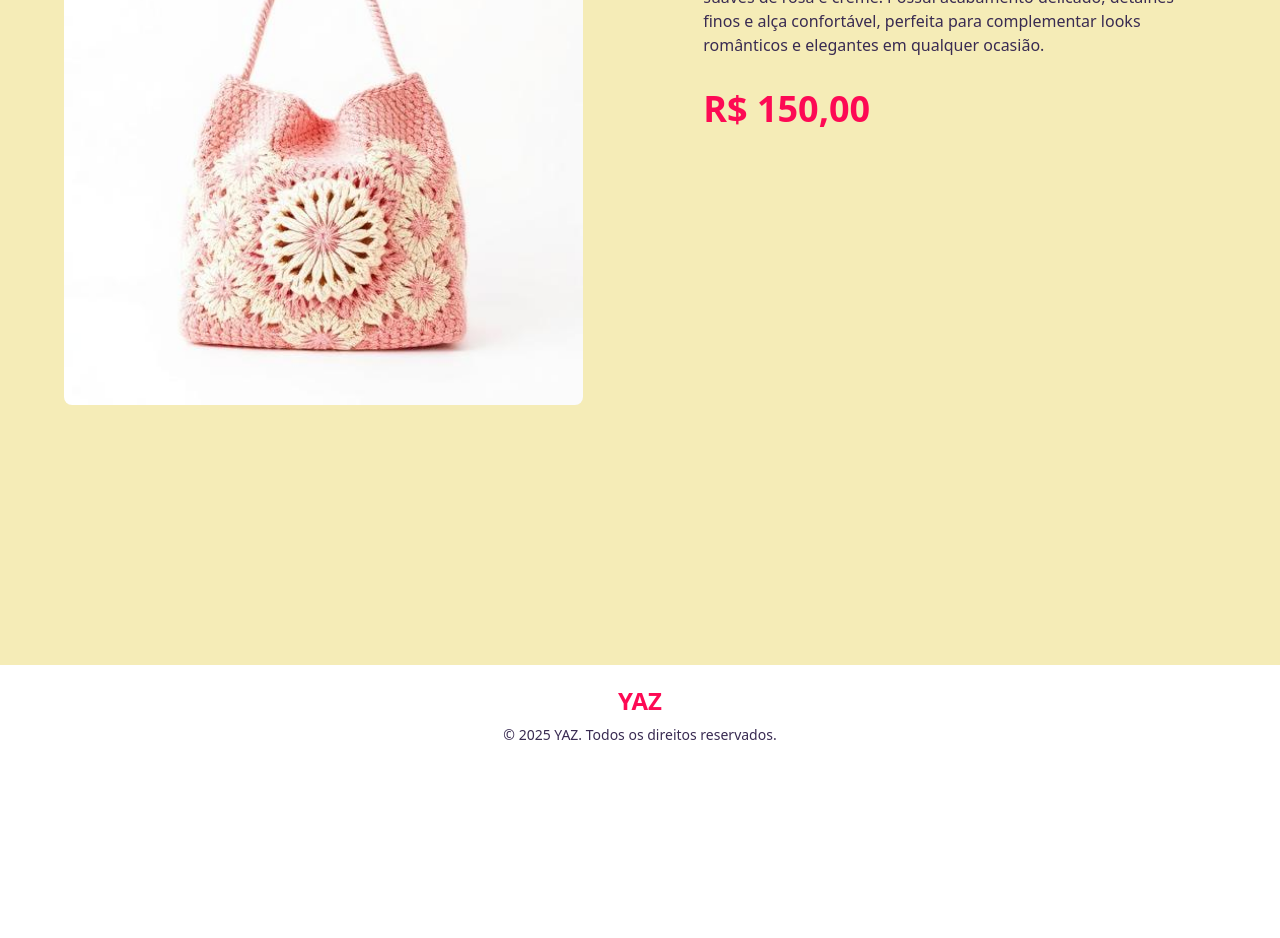
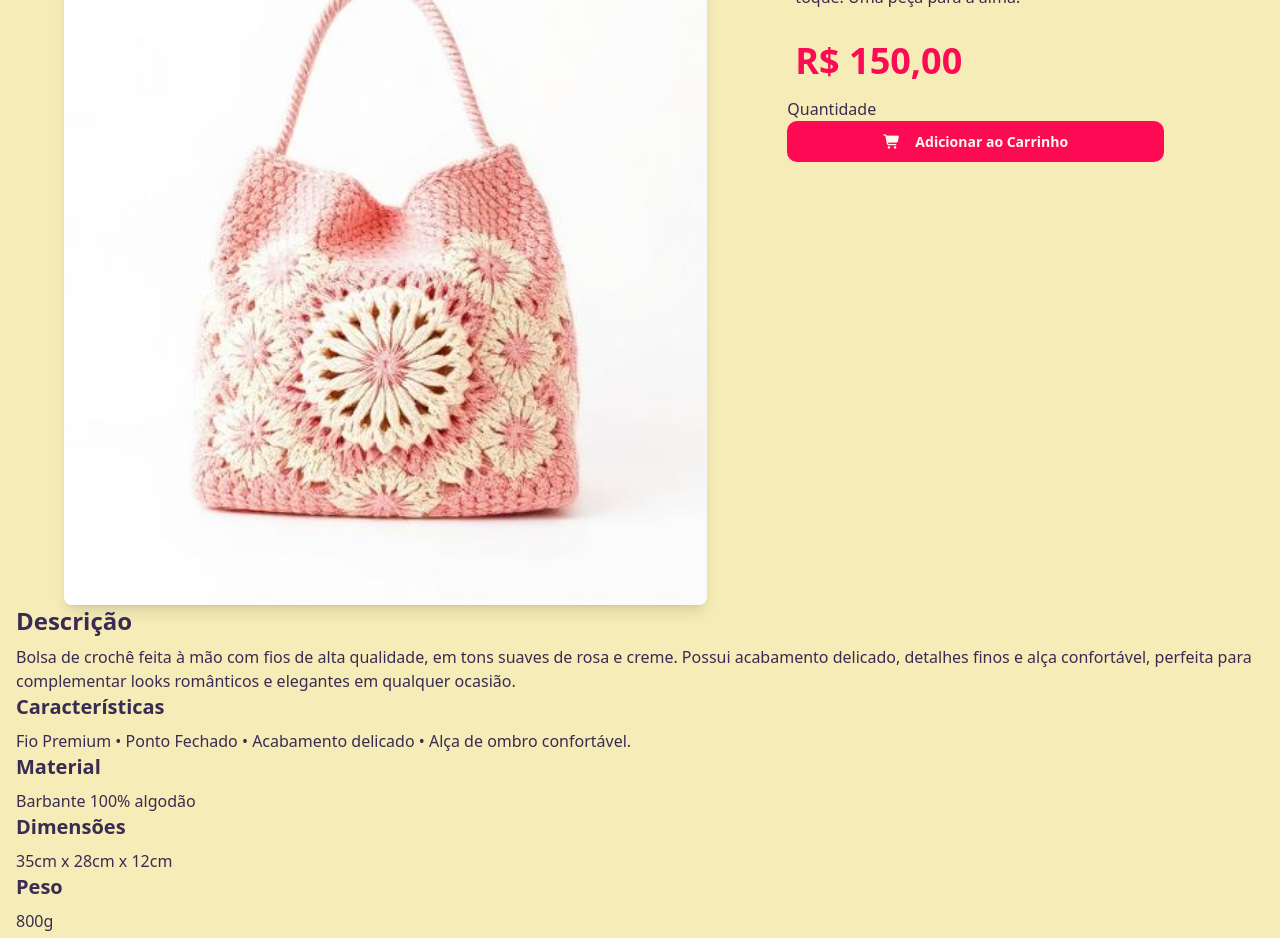
Before and after one commit to yaslazarim/yaz-ecommerce, a Next.js app: page /product/1 in a window 1280 px wide. Shown: the part 200-1138 px from the top of the page. Before the commit the page ends 965 px from the top, so only its background shows below. Built offline with nearby package versions, Linux system fonts and the light colour scheme.

Commit message:
feat: add short descriptions and characteristics to products

```diff
--- a/src/app/product/[id]/page.tsx
+++ b/src/app/product/[id]/page.tsx
@@ -10,28 +10,55 @@ type ProductPageProps = {
 
 export default async function ProdutoPage({ params }: ProductPageProps) {
     const { id } = await params;
-    const product = getProducts(id);
+    const product = await getProducts(id);
 
     if (!product) {
         return <div>Produto não encontrado</div>
     }
 
     return(
-        <section className="flex bg-[#f5ecb7] min-h-screen px-4 py-10">
+        <section className="flex flex-col bg-[#f5ecb7] min-h-screen px-4 py-10">
             <div className="flex flex-row gap-10 md:gap-20 max-w-6xl mx-auto itens-center md:items-start">
-                <div className="rounded-lg overflow-hidden w-full md:w-1/2 h-64 sm:h-80 md:h-[500px] mr-0 md:mr-8">
+                <div className="rounded-lg overflow-hidden w-full md:w-4/5 h-90 md:h-[700px] shadow-lg">
                     <Image
                         src={product.image}
                         alt="{product.name}"
-                        className="w-full h-64 sm:h-80 md:h-[500px] object-cover"
+                        className="w-full h-full object-cover"
                     />
                 </div>
-                <div className="flex flex-col md:text-left gap-1 md:gap-2 w-full md:w-1/2 px-2">
-                    <h1 className="text-3xl lg:text-4xl font-bold text-[#392B52] mb-2">{product.name}</h1>
-                    <p className="text-[#392B52]">{product.description}</p>
-                    <span className="text-4xl font-bold text-[#fd0a54] mt-6 mb-4">{product.price}</span>
+                <div>
+                    <div className="flex flex-col md:text-left gap-1 md:gap-2 md:w-full px-2">
+                        <h1 className="text-3xl lg:text-4xl font-bold text-[rgb(57,43,82)] mb-2">{product.name}</h1>
+                        <p className="text-[#392B52]">{product.shortDescription}</p>
+                        <span className="text-4xl font-bold text-[#fd0a54] mt-6 mb-4">{product.price}</span>
+                    </div>
+
+                    <div>
+                        <p className="text-[#392B52]">Quantidade</p>
+                    </div>
+
+                    <div>
+                        <button className="bg-[#fd0a54] rounded-[10px] text-[14px] font-semibold px-24 py-2.5 text-amber-50 cursor-pointer">
+                            <i className="text-amber-50 text-[14px] pr-8 fa-solid fa-cart-shopping"></i>
+                            Adicionar ao Carrinho</button>
+                    </div>
+
                 </div>
 
+            </div>
+            <div className="flex flex-col">
+                <h3 className="text-2xl font-bold text-[rgb(57,43,82)] mb-2">Descrição</h3>
+                <p className="text-[#392B52]">{product.description}</p>
+                <h4 className="text-xl font-bold text-[rgb(57,43,82)] mb-2">Características</h4>
+                <p className="text-[#392B52]">{product.characteristics}</p>
+                <h4 className="text-xl font-bold text-[rgb(57,43,82)] mb-2">Material</h4>
+                <p className="text-[#392B52]">{product.material}</p>
+                <h4 className="text-xl font-bold text-[rgb(57,43,82)] mb-2">Dimensões</h4>
+                <p className="text-[#392B52]">{product.dimensions}</p>
+                <h4 className="text-xl font-bold text-[rgb(57,43,82)] mb-2">Peso</h4>
+                <p className="text-[#392B52]">{product.weight}</p>
+                <h4 className="text-xl font-bold text-[rgb(57,43,82)] mb-2">Cor</h4>
+                <p className="text-[#392B52]">{product.color}</p>
             </div>
         </section>
     )
--- a/src/components/ProductCard.tsx
+++ b/src/components/ProductCard.tsx
@@ -7,7 +7,7 @@ type ProductCardProps = {
 
 export default function ProductCard({ product }: ProductCardProps) {
   return (
-    <div className="bg-white w-[360px] h-[520px] rounded-2xl">
+    <div className="bg-white w-[360px] h-[520px] rounded-2xl cursor-pointer">
       <div>
         <Image
           src={product.image}
@@ -20,7 +20,10 @@ export default function ProductCard({ product }: ProductCardProps) {
           <h3 className="text-[#392B52] font-bold text-[20px]">
             {product.name}
           </h3>
-        <p className="text-[#392B52] text-[14px] min-h-10 overflow-hidden text-ellipsis">{product.description}</p>
+          <p className="text-[#392B52] text-[14px] h-10 overflow-hidden text-ellipsis line-clamp-2">
+            {product.shortDescription}
+          </p>
+
         </div>
 
         <div className="flex items-center justify-between">
--- a/src/components/ProductGrid.tsx
+++ b/src/components/ProductGrid.tsx
@@ -12,42 +12,78 @@ const products: Product[] = [
     id: 1,
     image: bag1,
     name: "Bolsa Rosa Delicada",
+    shortDescription: "Feita com a paciência do crochê e a suavidade do toque. Uma peça para a alma.",
     description: "Bolsa de crochê feita à mão com fios de alta qualidade, em tons suaves de rosa e creme. Possui acabamento delicado, detalhes finos e alça confortável, perfeita para complementar looks românticos e elegantes em qualquer ocasião.",
+    characteristics:"Fio Premium • Ponto Fechado • Acabamento delicado • Alça de ombro confortável.",
+    material: "Barbante 100% algodão",
+    dimensions: "35cm x 28cm x 12cm",
+    weight: "800g",
+    color: "Rosa e Creme",
     price: "R$ 150,00",
   },
   {
     id: 2,
     image: bag2,
     name: "Bolsa Coral Verão",
-    description: "PBolsa artesanal em tons vibrantes de coral, ideal para os dias quentes. Com textura exclusiva de crochê e acabamento resistente, combina praticidade e estilo, sendo perfeita para passeios, praias ou encontros descontraídos com um toque de cor.",
+    shortDescription: "Criada para carregar a leveza dos seus dias. Um pedacinho de sol feito à mão.",
+    description: "Bolsa artesanal em tons vibrantes de coral, ideal para os dias quentes. Com textura exclusiva de crochê e acabamento resistente, combina praticidade e estilo, sendo perfeita para passeios, praias ou encontros descontraídos com um toque de cor.",
+    characteristics:"Fio Náutico resistente • Ideal para o verão • Textura exclusiva • Fácil de limpar.",
+    material: "Nautico 100% Poliéster",
+    dimensions: "35cm x 28cm x 12cm",
+    weight: "800g",
+    color: "Coral e Branco",
     price: "R$ 165,00",
   },
   {
     id: 3,
     image: bag3,
     name: "Bolsa Pêssego",
+    shortDescription: "Nascida da arte manual, com cada ponto feito com calma e dedicação.",
     description: "Bolsa de crochê feita à mão, com design artesanal sofisticado e cores suaves que remetem à delicadeza do pêssego. Seu acabamento impecável e detalhes bem trabalhados tornam-na perfeita para complementar looks casuais e elegantes.",
+    characteristics:"Design Estruturado • Fio de Malha Leve • Acabamento impecável • Alça ajustável.",
+    material: "Barbante 100% algodão",
+    dimensions: "35cm x 28cm x 12cm",
+    weight: "800g",
+    color: "Salmão e Creme",
     price: "R$ 180,00",
   },
   {
     id: 4,
     image: bag4,
     name: "Bolsa Mini Pink",
+    shortDescription: "O charme delicado de uma peça mini. Perfeita para te acompanhar em cada passo.",
     description: "Bolsa compacta e charmosa, ideal para passeios ou eventos sociais. Produzida em crochê artesanal com fio resistente, possui alça prática e acabamento detalhado, sendo perfeita para quem busca estilo e praticidade em uma peça pequena e elegante.",
+    characteristics:"Mini Bag • Fio Firme e resistente • Alça Transversal (Corrente/Couro) • Fecho magnético.",
+    material: "Barbante 100% algodão",
+    dimensions: "30cm x 20cm x 10cm",
+    weight: "600g",
+    color: "Rosa Pink ",
     price: "R$ 120,00",
   },
   {
     id: 5,
     image: bag5,
     name: "Bolsa Bucket Rose",
+    shortDescription: "Um modelo que une o clássico ao toque artesanal que amamos.",
     description: "Estilo bucket bag com toque artesanal único, feita à mão em crochê com detalhes sofisticados. Espaçosa o suficiente para itens essenciais do dia a dia, combina modernidade e tradição artesanal, destacando-se em qualquer look casual ou elegante.",
+    characteristics:"Estilo Bucket • Ponto Relevo de textura • Base e forro reforçados • Fechamento por cordão.",
+    material: "Barbante 100% algodão",
+    dimensions: "32cm x 25cm x 15cm",
+    weight: "700g",
+    color: "Rosa e Creme",
     price: "R$ 175,00",
   },
   {
     id: 6,
     image: bag6,
     name: "Bolsa Grande Pêssego",
+    shortDescription: "Espaço para tudo o que importa, sem perder a beleza e a ternura do trabalho manual.",
     description: "Bolsa grande, elegante e espaçosa, ideal para o uso diário. Produzida em crochê artesanal com acabamento refinado, oferece praticidade sem perder o estilo, sendo perfeita para transportar objetos com segurança e sofisticação.",
+    characteristics:"Maxi Bag • Fio Grosso Estruturado • Amplo espaço interno • Crochê artesanal refinado.",
+    material: "Barbante 100% algodão",
+    dimensions: "40cm x 30cm x 15cm",
+    weight: "900g",
+    color: "Pêssego e Creme",
     price: "R$ 195,00",
   },
 ];
@@ -56,11 +92,17 @@ export type Product = {
   id: number,
   image: StaticImageData,
   name: string,
+  shortDescription: string,
   description: string,
+  characteristics: string,
+  material: string,
+  dimensions: string,
+  weight: string,
+  color: string,
   price: string,
 }
 
-export function getProducts(id:string) {
+export async function getProducts(id:string) {
   return products.find(product => product.id === parseInt(id) || null);
 }
 
```
Lines whose indentation alone changed are shown as unchanged.
